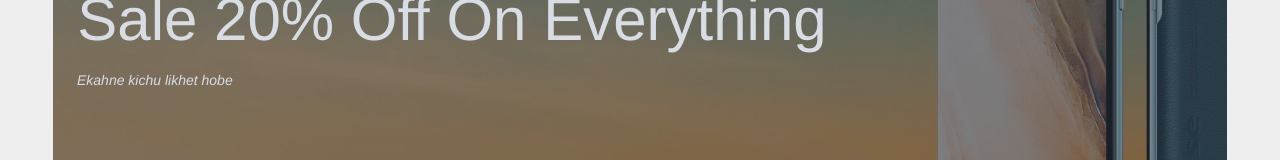
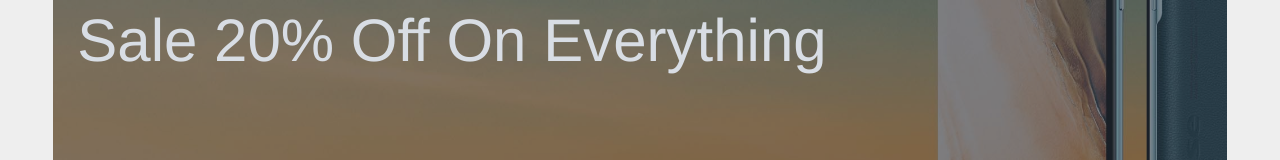
Before and after one commit to Iqbalhossen07/IsoTech-client, a React (Vite) app: page / in a window 1280 px wide. Shown: the part 470-630 px from the top of the page. Built offline with nearby package versions, Linux system fonts and the light colour scheme; no server answers.

Commit message:
product create added

```diff
--- a/src/componets/Banner/Banner.jsx
+++ b/src/componets/Banner/Banner.jsx
@@ -12,7 +12,7 @@ const Banner = () => {
                     <p className='italic mb-5 text-pink-600' data-aos="fade-right">Ekahne kichu likhet hobe</p></div>
                 <h1 className="mb-5 text-2xl md:text-3xl lg:text-6xl font-medium" data-aos="fade-left">Sale 20% Off
 On Everything</h1>
-                <p className='italic mb-5' data-aos="flip-left">Ekahne kichu likhet hobe</p>
+                <p className='italic mb-5' data-aos="flip-left"></p>
 
             </div>
         </div>
```
